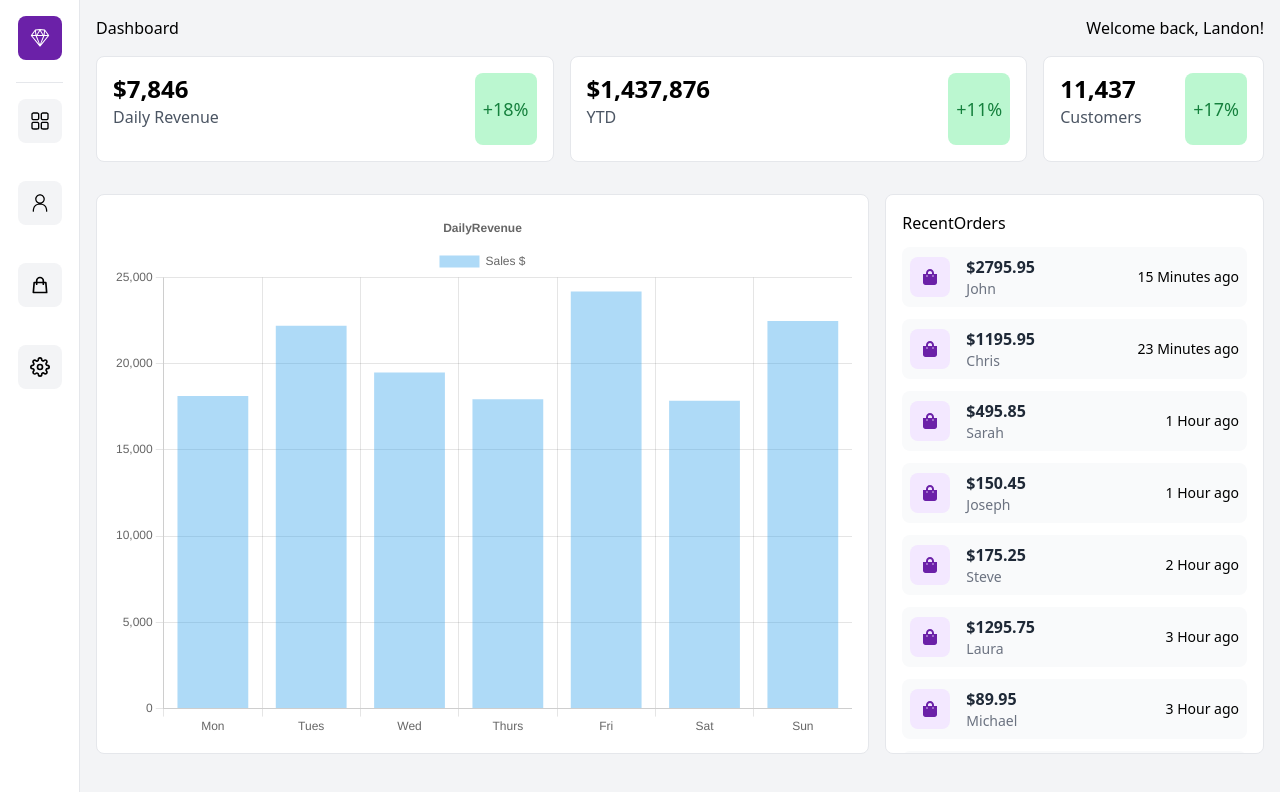
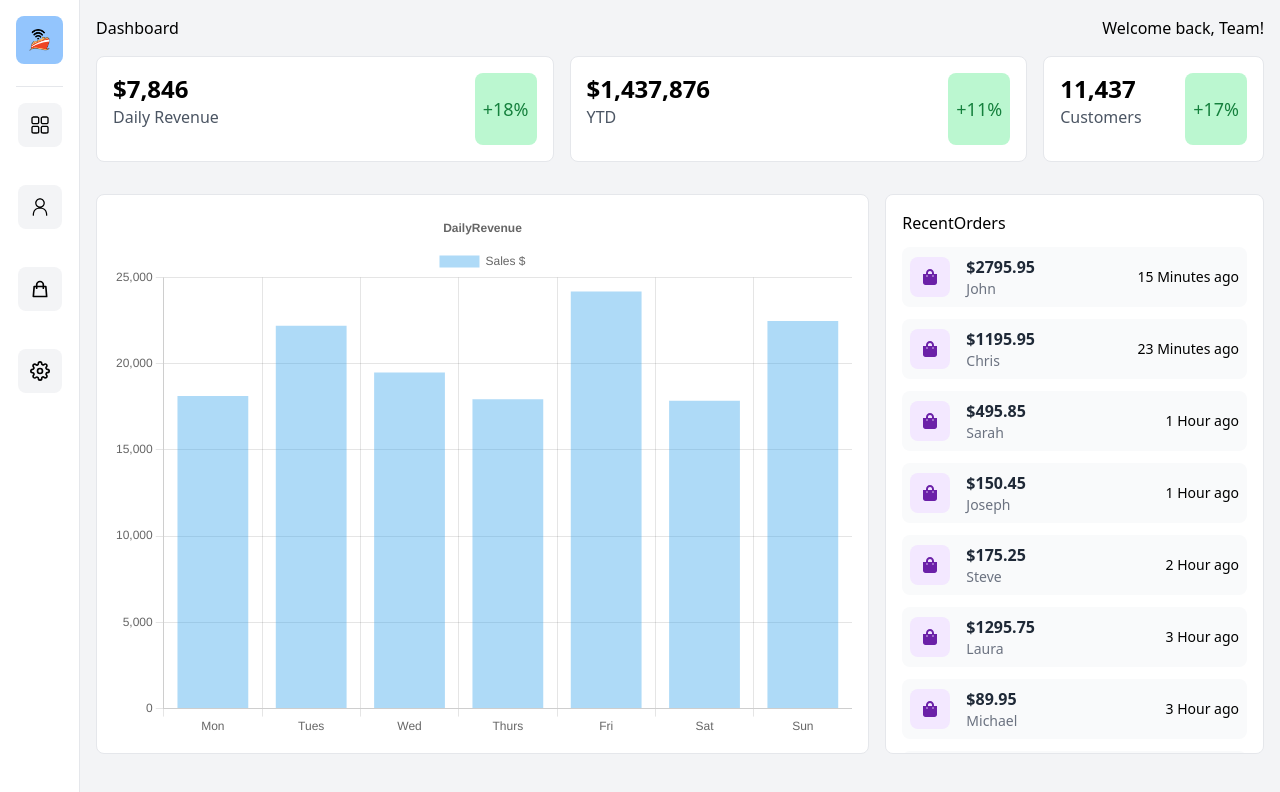
Before and after one commit to smartuni/smart-container, a Next.js app in the folder webApp/Frontend/riot_frontend/: page /dashboard in a window 1280 px wide. Shown: the top 792 px of the page. Built offline with nearby package versions, Linux system fonts and the light colour scheme.

Commit message:
Added Logo button
brings user to home page

```diff
--- a/webApp/Frontend/riot_frontend/components/Header.jsx
+++ b/webApp/Frontend/riot_frontend/components/Header.jsx
@@ -4,7 +4,7 @@ const Header = () => {
     return (
         <div className='flex justify-between px-4 pt-4'>
             <h2>Dashboard</h2>
-            <h2>Welcome back, Landon!</h2>
+            <h2>Welcome back, Team!</h2>
 
 
         </div>
--- a/webApp/Frontend/riot_frontend/components/Sidebar.jsx
+++ b/webApp/Frontend/riot_frontend/components/Sidebar.jsx
@@ -1,17 +1,23 @@
 import React from 'react'
 import Link from 'next/link'
 import Image from 'next/image'
-import {RxSketchLogo, RxDashboard, RxPerson} from 'react-icons/rx'
+import {RxDashboard, RxPerson} from 'react-icons/rx'
 import {HiOutlineShoppingBag} from 'react-icons/hi'
 import { FiSettings } from 'react-icons/fi'
+import myLogo from '../assets/RIOT_Sum_2023_Logo.png'
 const Sidebar = ({ children }) => {
     return (
         <div className='flex'>
             <div className='fixed w-20 h-screen p-4 bg-white border-r-[1px] flex flex-col justify-between'>
                 <div className='flex flex-col items-center'>
                     <Link href='/'>
-                        <div className='bg-purple-800 text-white p-3 rounded-lg inline-block'>
-                            <RxSketchLogo size={20}/>
+                        <div className='bg-blue-300 hover:bg-blue-200 text-white p-3 rounded-lg inline-block'>
+                        <Image // Logo button that brings user to home page
+                            src={myLogo}
+
+                            width="350px"
+                            height="300px"
+                        />
                         </div>
                     </Link>
                     <span className='border-b-[1px] border-gray-200 w-full p-2'></span>
--- a/webApp/Frontend/riot_frontend/pages/customers.jsx
+++ b/webApp/Frontend/riot_frontend/pages/customers.jsx
@@ -8,7 +8,7 @@ const customers = () => {
         <div className='bg-gray-100 min-h-screen'>
             <div className='flex justify-between p-4'>
                 <h2>Customers</h2>
-                <h2>Welcome back, Landon!</h2>
+                <h2>Welcome back, Team!</h2>
             </div>
             <div className='p-4'>
                 <div className='w-full m-auto p-4 border rounded-lg bg-white overflow-y-auto'>
--- a/webApp/Frontend/riot_frontend/pages/orders.jsx
+++ b/webApp/Frontend/riot_frontend/pages/orders.jsx
@@ -8,7 +8,7 @@ const orders = () => {
     <div className='bg-gray-100 min-h-screen'>
       <div className='flex justify-between px-4 pt-4'>
         <h2>Orders</h2>
-        <h2>Welcome Back, Clint</h2>
+        <h2>Welcome Back, Team!</h2>
       </div>
       <div className='p-4'>
         <div className='w-full m-auto p-4 border rounded-lg bg-white overflow-y-auto'>
```
Also changed, not shown: webApp/Frontend/riot_frontend/assets/RIOT_Sum_2023_Logo.png (added).
